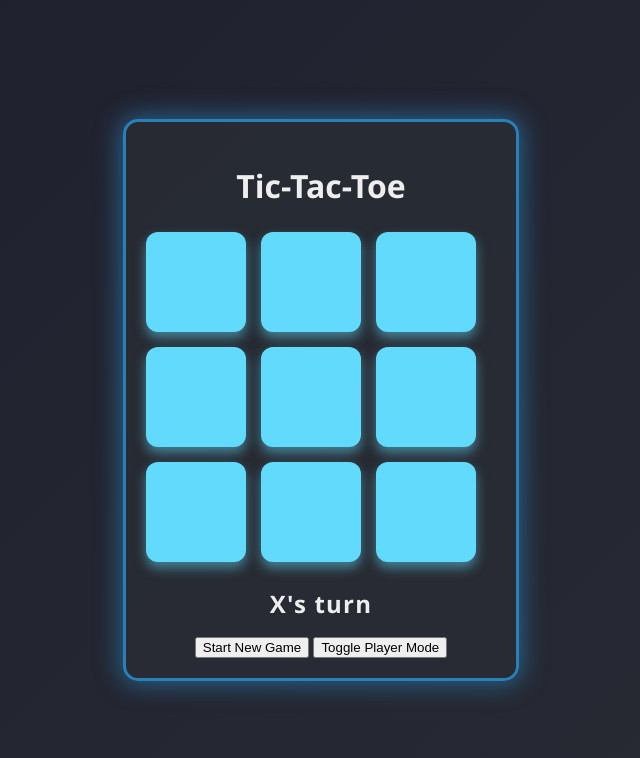
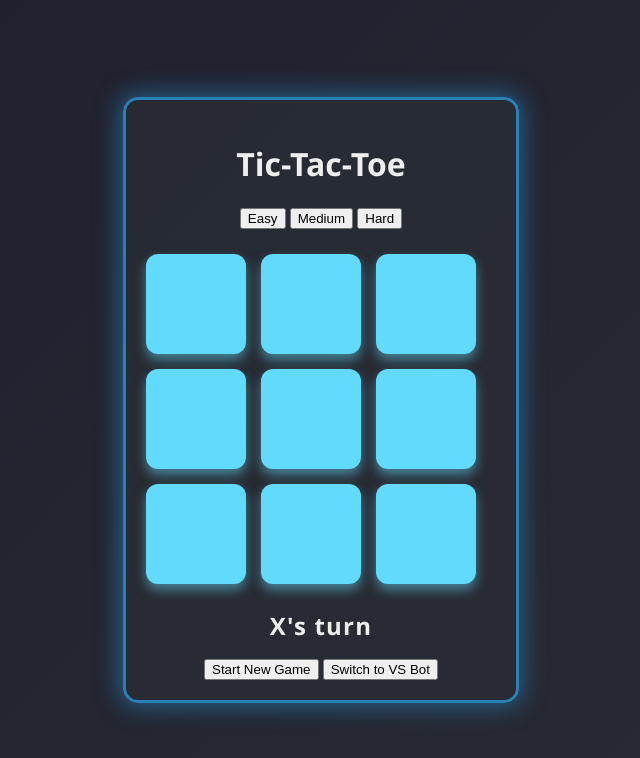
Before and after one commit to AnonymousAmatuer/Tic-Tac-Toe, a plain HTML site: page index.html in a window 1280 px wide. Shown: the whole page, without its empty margins (319-959 px from the left). Drawn offline with Linux system fonts and the light colour scheme.

Commit message:
Update index.html

```diff
--- a/index.html
+++ b/index.html
@@ -9,11 +9,25 @@
 <body>
   <div class="container">
     <h1>Tic-Tac-Toe</h1>
+
+    <!-- Difficulty Selection Buttons -->
+    <div class="difficulty-select">
+      <button>Easy</button>
+      <button class="active">Medium</button> <!-- default -->
+      <button>Hard</button>
+    </div>
+
+    <!-- Game Board -->
     <div id="game-board" class="board"></div>
+
+    <!-- Game Status -->
     <div id="status-message" class="status"></div>
+
+    <!-- Control Buttons -->
     <button onclick="startGame()">Start New Game</button>
-    <button onclick="togglePlayerMode()">Toggle Player Mode</button>
+    <button id="mode-toggle">Switch to VS Bot</button>
   </div>
+
   <script src="script.js"></script>
 </body>
 </html>
```
